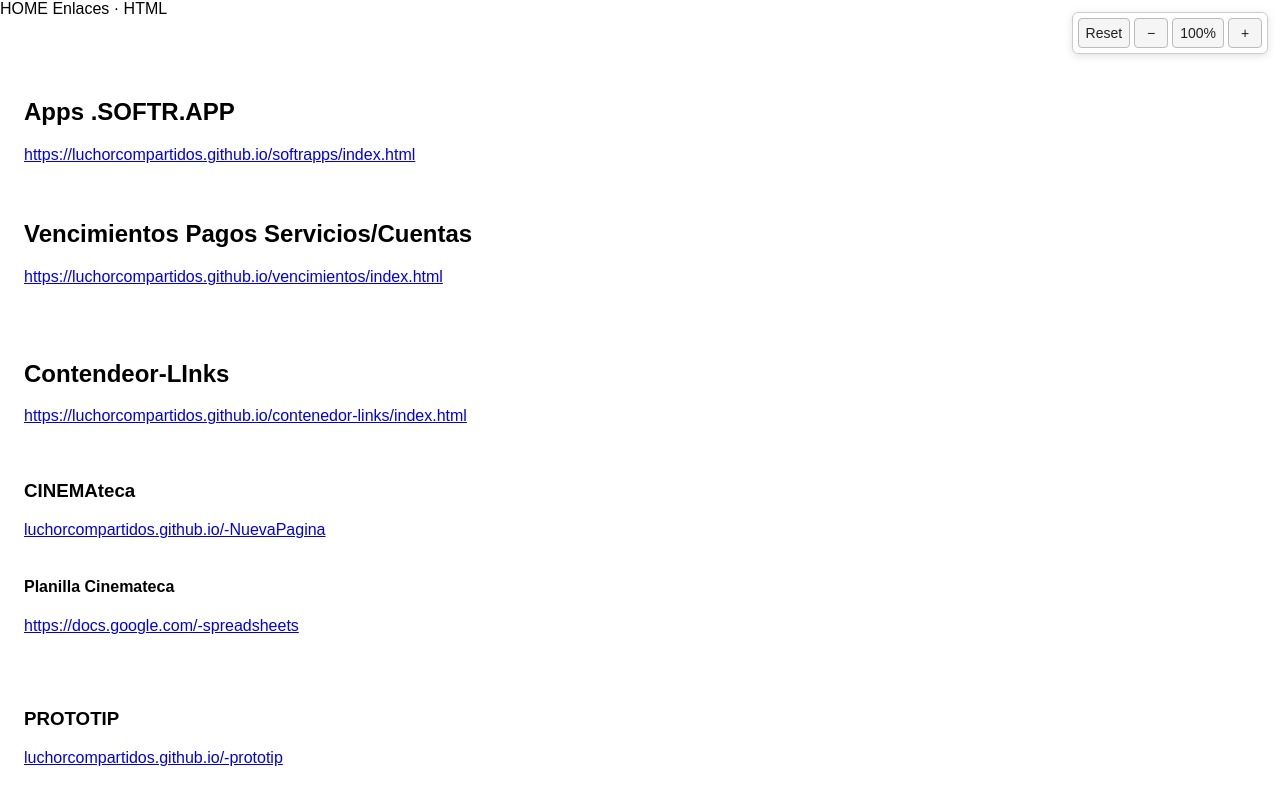
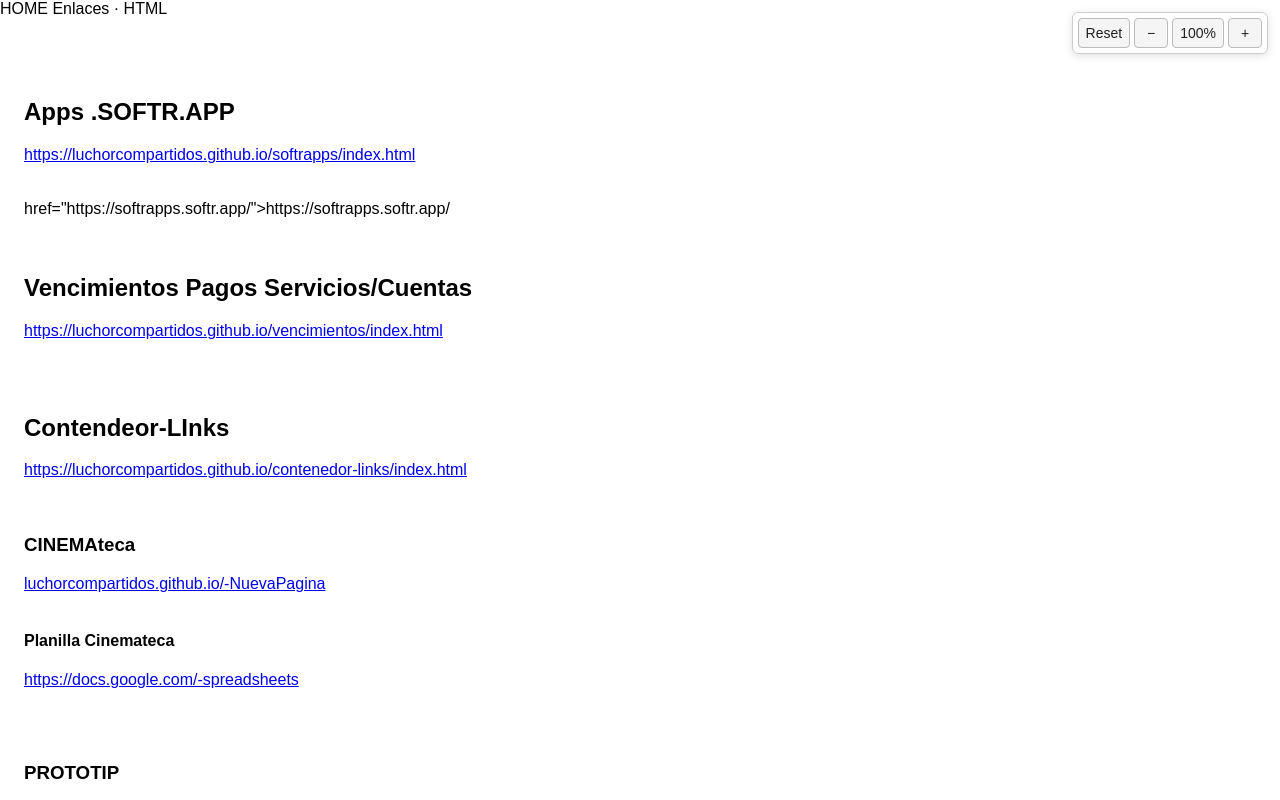
Before and after one commit to luchorcompartidos/HOME, a plain HTML site: page index.html in a window 1280 px wide. Shown: the top 800 px of the page. Drawn offline with Linux system fonts and the light colour scheme.

Commit message:
Actualizar index.html

```diff
--- a/index.html
+++ b/index.html
@@ -37,7 +37,13 @@ body{font-family:Arial,sans-serif;overflow-x:hidden}
 <br><br>
 
 <h2>Apps .SOFTR.APP</h2>
-  <a href="https://luchorcompartidos.github.io/softrapps">https://luchorcompartidos.github.io/softrapps/index.html</a><br><br>
+  <a href="https://luchorcompartidos.github.io/softrapps">https://luchorcompartidos.github.io/softrapps/index.html</a>
+<br><br><br>
+
+
+
+href="https://softrapps.softr.app/">https://softrapps.softr.app/</a>
+<br><br>
 
 <br>
 
```
